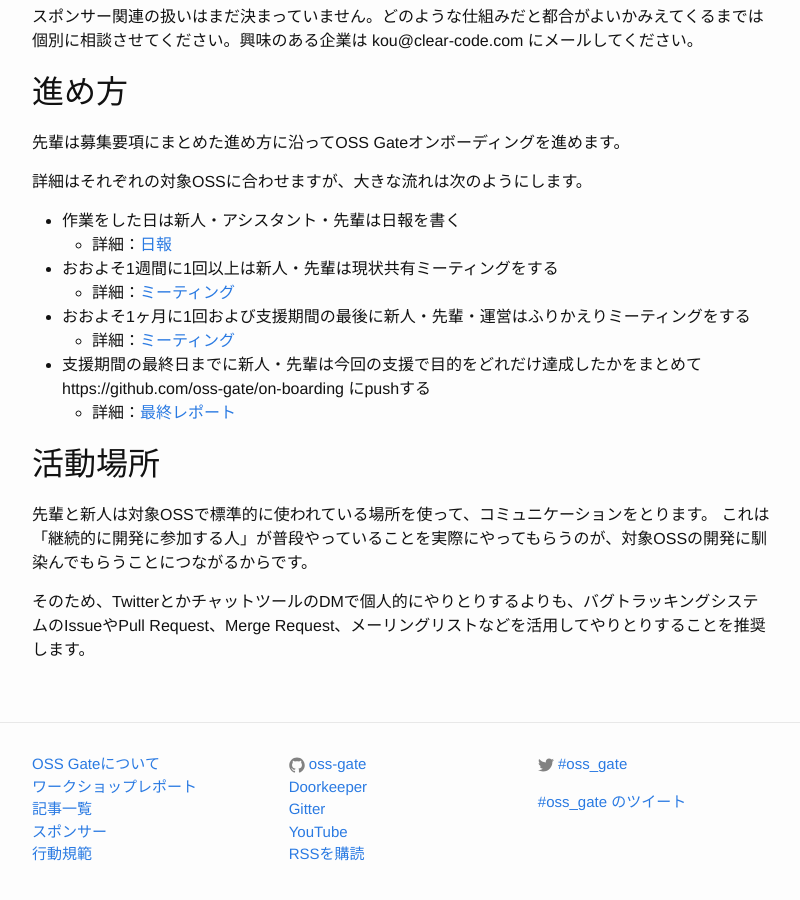
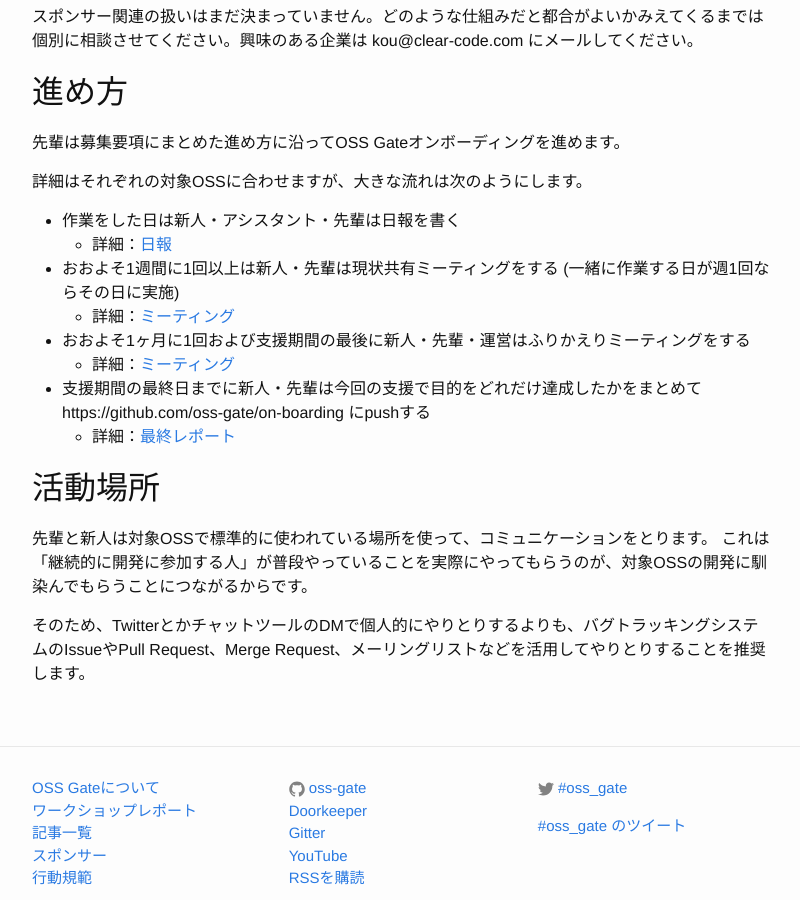
Before and after one commit to oss-gate/on-boarding, a Jekyll site: the page built from process/index.md, in a window 1280 px wide and 900 px high, scrolled down 2379 px. Shown: the whole window, without its empty margins (238-1038 px from the left). Built offline with Jekyll 4.4.1, drawn with Linux system fonts in a browser that asks for light colours; Markdown is read by kramdown in place of the engine named in the settings; comment, search, counter and statistics services are not loaded.

Commit message:
Add comment for weekly meeting

```diff
--- a/process/index.md
+++ b/process/index.md
@@ -95,7 +95,7 @@ OSS Gateオンボーディングはある程度短い期間に集中的に実施
 
   * 作業をした日は新人・アシスタント・先輩は日報を書く
     * 詳細：[日報]({{ site.baseurl }}{% link process/daily-report/index.md %})
-  * おおよそ1週間に1回以上は新人・先輩は現状共有ミーティングをする
+  * おおよそ1週間に1回以上は新人・先輩は現状共有ミーティングをする (一緒に作業する日が週1回ならその日に実施)
     * 詳細：[ミーティング]({{ site.baseurl }}{% link process/meeting/index.md %})
   * おおよそ1ヶ月に1回および支援期間の最後に新人・先輩・運営はふりかえりミーティングをする
     * 詳細：[ミーティング]({{ site.baseurl }}{% link process/meeting/index.md %})
```
